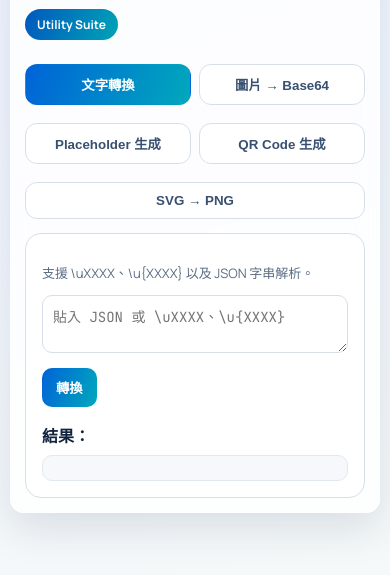
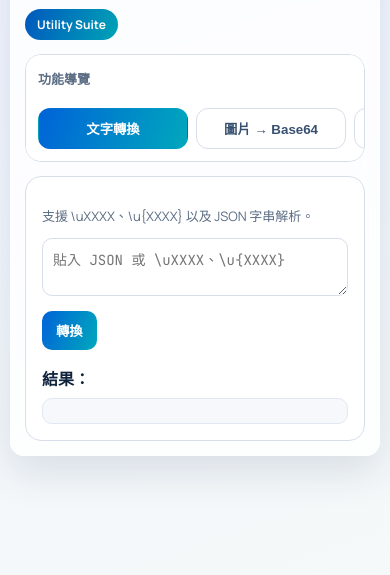
Before and after one commit to a050949359/my-tools, a plain HTML site: page index.html in a window 390 px wide. Shown: the part 83-658 px from the top of the page. Drawn offline with Linux system fonts and the light colour scheme.

Commit message:
refactor(ui): switch tools page to sidebar navigation layout
- replace top tab layout with left sidebar navigation using css grid
- add side-nav and content-pane structure for clearer tool separation
- update responsive behavior for mobile by collapsing to single-column flow
- keep existing tool functions and tab switching bindings unchanged

```diff
--- a/index.html
+++ b/index.html
@@ -42,6 +42,29 @@ body {
   box-shadow: 0 16px 40px rgba(19, 39, 82, 0.12);
   padding: 20px;
 }
+.app-shell {
+  display: grid;
+  grid-template-columns: 240px 1fr;
+  gap: 14px;
+}
+.side-nav {
+  background: #ffffff;
+  border: 1px solid var(--line);
+  border-radius: 16px;
+  padding: 12px;
+  height: fit-content;
+  position: sticky;
+  top: 16px;
+}
+.side-title {
+  font-size: 13px;
+  color: var(--muted);
+  margin: 2px 0 10px;
+  font-weight: 700;
+}
+.content-pane {
+  min-width: 0;
+}
 .topbar {
   display: flex;
   align-items: center;
@@ -69,12 +92,13 @@ h2 {
 }
 .tabs {
   display: flex;
-  flex-wrap: wrap;
+  flex-direction: column;
   gap: 8px;
-  margin: 0 0 14px;
+  margin: 0;
 }
 .tab {
-  flex: 1 1 160px;
+  width: 100%;
+  text-align: left;
   border: 1px solid var(--line);
   background: #fff;
   color: #385070;
@@ -200,6 +224,20 @@ img.preview {
   .container { padding: 14px; border-radius: 14px; }
   h2 { font-size: 22px; }
   .topbar { flex-direction: column; align-items: flex-start; }
+  .app-shell { grid-template-columns: 1fr; }
+  .side-nav {
+    position: static;
+    overflow-x: auto;
+  }
+  .tabs {
+    flex-direction: row;
+    flex-wrap: nowrap;
+  }
+  .tab {
+    min-width: 150px;
+    width: auto;
+    text-align: center;
+  }
   .grid-4, .grid-2 { grid-template-columns: 1fr; }
 }
 </style>
@@ -214,7 +252,9 @@ img.preview {
     <div class="badge">Utility Suite</div>
   </div>
 
-  <!-- Tabs -->
+  <div class="app-shell">
+    <aside class="side-nav">
+      <div class="side-title">功能導覽</div>
       <div class="tabs">
         <button class="tab active" data-target="textTool">文字轉換</button>
         <button class="tab" data-target="imageTool">圖片 → Base64</button>
@@ -222,7 +262,9 @@ img.preview {
         <button class="tab" data-target="qrTool">QR Code 生成</button>
         <button class="tab" data-target="svgTool">SVG → PNG</button>
       </div>
+    </aside>
 
+    <section class="content-pane">
       <!-- Tool 1: Unicode/JSON → 中文 -->
       <div id="textTool" class="tool active">
     <p class="muted">支援 \uXXXX、\u{XXXX} 以及 JSON 字串解析。</p>
@@ -369,6 +411,8 @@ img.preview {
         <button onclick="copySvgPngBase64()">複製 Base64</button>
       </div>
     </div>
+      </div>
+    </section>
   </div>
 </div>
 
```
Lines whose indentation alone changed are shown as unchanged.
